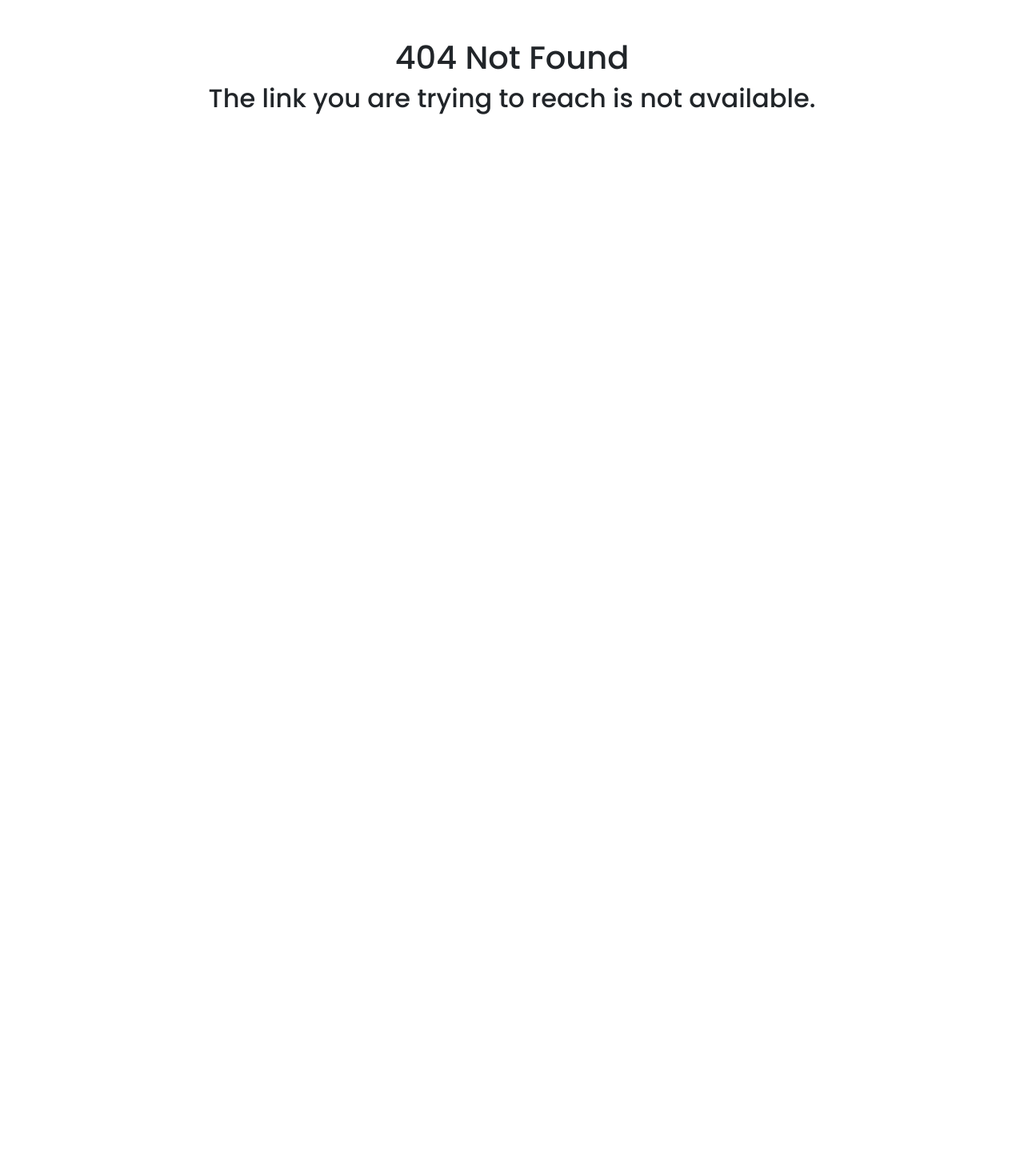
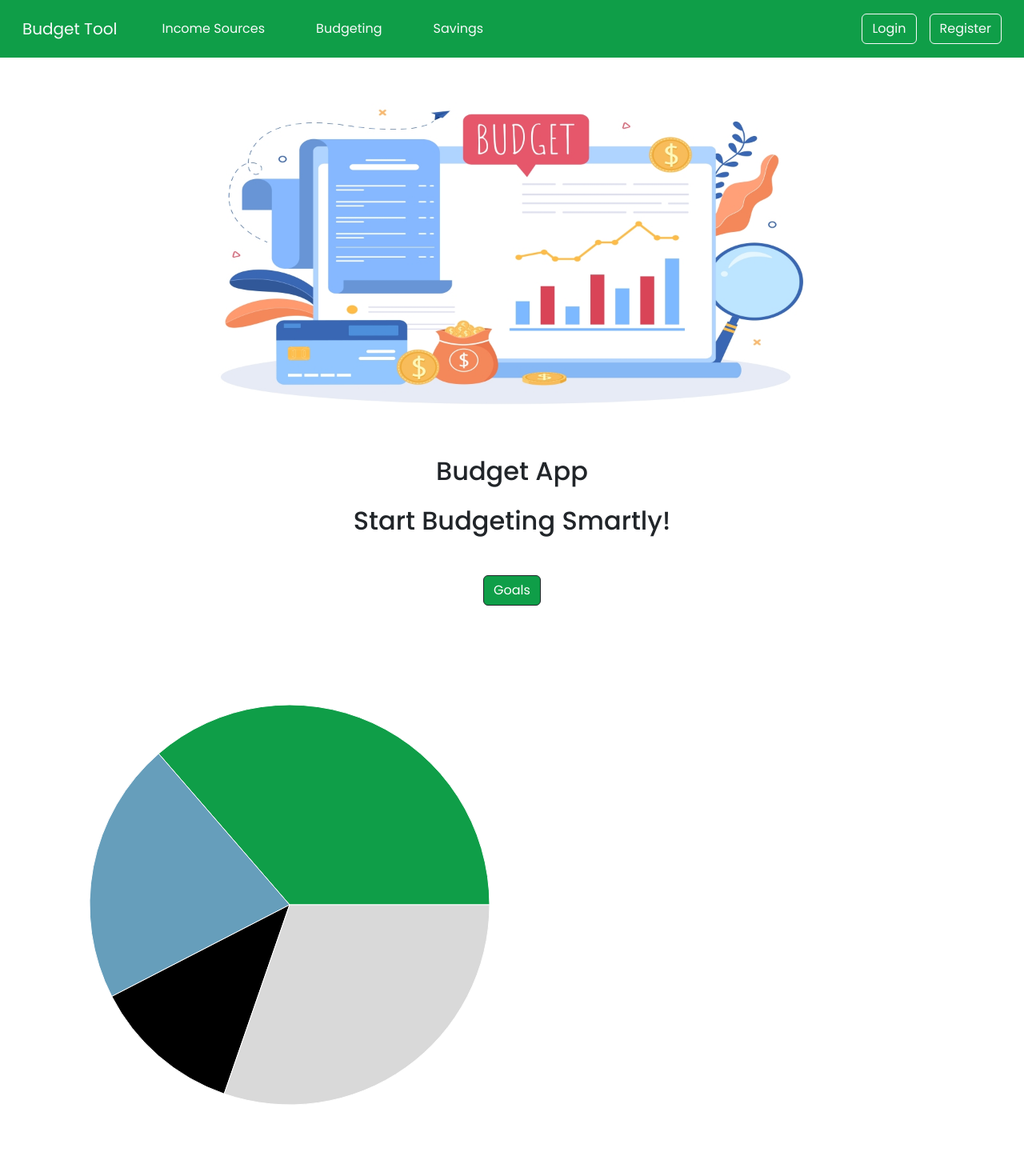
Before and after one commit to riyan42069/Fidelity, a React (Create React App) app in the folder budgettool/: page / in a window 1280 px wide. Before the commit this address had no page. Shown: the top 1470 px of the page at 80% size. Before the commit the page ends 848 px from the top, so only its background shows below. Built offline with nearby package versions, Linux system fonts and the light colour scheme.

Commit message:
pie chart

```diff
--- a/budgettool/src/App.js
+++ b/budgettool/src/App.js
@@ -9,6 +9,7 @@ import {
 import SignIn from "./pages/signIn";
 import Register from "./pages/register";
 import NotFound from "./pages/404";
+import Budget from "./pages/budget";
 
 function App() {
   return (
@@ -16,6 +17,7 @@ function App() {
       <Router>
         <Routes>
           {/* Authentication routes */}
+          <Route path="/" element={<Budget />} />
           <Route path="/signIn" element={<SignIn />} />
           <Route path="/register" element={<Register />} />
 
--- /dev/null
+++ b/budgettool/src/components/budgetBar.js
@@ -0,0 +1,89 @@
+import React, { useState } from "react";
+import { Navbar, Nav, Button, Container } from "react-bootstrap";
+import { FaBars, FaTimes } from "react-icons/fa"; // Import icons for bars and cross
+import { Link } from "react-router-dom";
+
+const BudgetBar = () => {
+  // State to track if the menu is expanded or collapsed
+  const [isNavCollapsed, setIsNavCollapsed] = useState(true);
+
+  // Function to toggle the menu collapse state
+  const handleToggleClick = () => {
+    setIsNavCollapsed(!isNavCollapsed);
+  };
+
+  return (
+    <>
+      <Navbar
+        expand="lg"
+        className="bg-primary text-light p-3 position-sticky top-0"
+        style={{ zIndex: 1000 }}
+        expanded={!isNavCollapsed} // Control expansion state
+      >
+        <Container fluid>
+          {/* Brand name */}
+          <Navbar.Brand className="text-light me-5" href="#home">
+            Budget Tool
+          </Navbar.Brand>
+
+          {/* Toggle button for mobile view */}
+          <Button
+            variant="outline-light"
+            className="border-0 d-lg-none"
+            onClick={handleToggleClick}
+            style={{
+              color: "white",
+              borderColor: "transparent",
+              backgroundColor: "transparent",
+            }}
+          >
+            {isNavCollapsed ? <FaBars size={25} /> : <FaTimes size={25} />}
+          </Button>
+
+          {/* Collapsible part */}
+          <Navbar.Collapse id="navbar-nav">
+            <Nav className="me-auto">
+              <Nav.Link
+                href="#why"
+                className="text-light me-5"
+                onClick={handleToggleClick}
+              >
+                Income Sources
+              </Nav.Link>
+              <Nav.Link
+                href="#features"
+                className="text-light me-5"
+                onClick={handleToggleClick}
+              >
+                Budgeting
+              </Nav.Link>
+              <Nav.Link
+                href="#updates"
+                className="text-light me-5"
+                onClick={handleToggleClick}
+              >
+                Savings
+              </Nav.Link>
+            </Nav>
+
+            {/* Buttons */}
+            <div className="d-flex">
+              <Link to="/signIn">
+                <Button variant="outline-light" className="me-2">
+                  Login
+                </Button>
+              </Link>
+              <Link to="/register">
+                <Button variant="outline-light" className="ms-2">
+                  Register
+                </Button>
+              </Link>
+            </div>
+          </Navbar.Collapse>
+        </Container>
+      </Navbar>
+    </>
+  );
+};
+
+export default BudgetBar;
--- /dev/null
+++ b/budgettool/src/pages/budget.js
@@ -0,0 +1,117 @@
+import React, { useState } from "react";
+import NavigationBar from "../components/budgetBar";
+import Image from "react-bootstrap/Image";
+import { Button } from "react-bootstrap";
+import { Link } from "react-router-dom";
+import { PieChart, Pie, Tooltip, Cell } from "recharts";
+
+const Budget = () => {
+  return (
+    <>
+      <NavigationBar /> {/* Navigation Bar */}
+      <div className="landing-content">
+        <ImageSection />
+        <Tagline />
+        <ExploreFeature />
+      </div>
+    </>
+  );
+};
+
+const ImageSection = () => {
+  return (
+    <div className="container-fluid d-flex flex-column align-items-center mt-4">
+      <Image
+        src={`${process.env.PUBLIC_URL}/images/pic.jpg`}
+        alt="Aloo"
+        height={800}
+        width={800}
+        fluid
+      />
+    </div>
+  );
+};
+
+const Tagline = () => {
+  return (
+    <div className="container-fluid paragraph-section">
+      <h2 className="d-flex justify-content-center mt-4">Budget App</h2>
+      <h2 className="d-flex justify-content-center mt-4">
+        Start Budgeting Smartly!
+      </h2>
+      {/* Buttons placed after the image */}
+      <div className="d-flex justify-content-center mt-4">
+        <GetStarted />
+      </div>
+      <br />
+      <PieChartSection />
+    </div>
+  );
+};
+
+const PieChartSection = () => {
+  const data = [
+    { name: "TRS", students: 12000 },
+    { name: "403(b)", students: 7000 },
+    { name: "IRAs", students: 4000 },
+    { name: "401k", students: 10000 },
+  ];
+
+  const COLORS = ["#0f9e48", "#669ebb", "#000000", "#d9d9d9"];
+  const [activeIndex, setActiveIndex] = useState(0);
+
+  const onPieEnter = (_, index) => {
+    setActiveIndex(index);
+  };
+
+  return (
+    <PieChart width={700} height={700}>
+      <Pie
+        activeIndex={activeIndex}
+        data={data}
+        dataKey="students"
+        outerRadius={250}
+        fill="green"
+        onMouseEnter={onPieEnter}
+        style={{ cursor: "pointer", outline: "none" }}
+      >
+        {data.map((entry, index) => (
+          <Cell key={`cell-${index}`} fill={COLORS[index % COLORS.length]} />
+        ))}
+      </Pie>
+      <Tooltip />
+    </PieChart>
+  );
+};
+
+const ExploreFeature = () => {
+  return (
+    <div className="container-fluid paragraph-section">
+      <h1 className="container-fluid d-flex justify-content-center mt-4">
+        <a id="features">Explore Features</a>
+      </h1>
+      <p className="text-center" justify-content-center>
+        Currently, the worksite is under construction. We will be back shortly
+        with features incorporating all the actions and functions to make your
+        shopping smarter.
+      </p>
+    </div>
+  );
+};
+
+const GetStarted = () => {
+  // Button for Get Started
+  return (
+    <Link to="/home">
+      <Button
+        style={{ color: "white" }}
+        className="mx-2 btn btn-primary custom-btn mt-4"
+        variant="outline-dark"
+      >
+        Goals
+      </Button>
+    </Link>
+  );
+};
+
+export default Budget;
```
Also changed, not shown: budgettool/public/images/pic.jpg (added).
